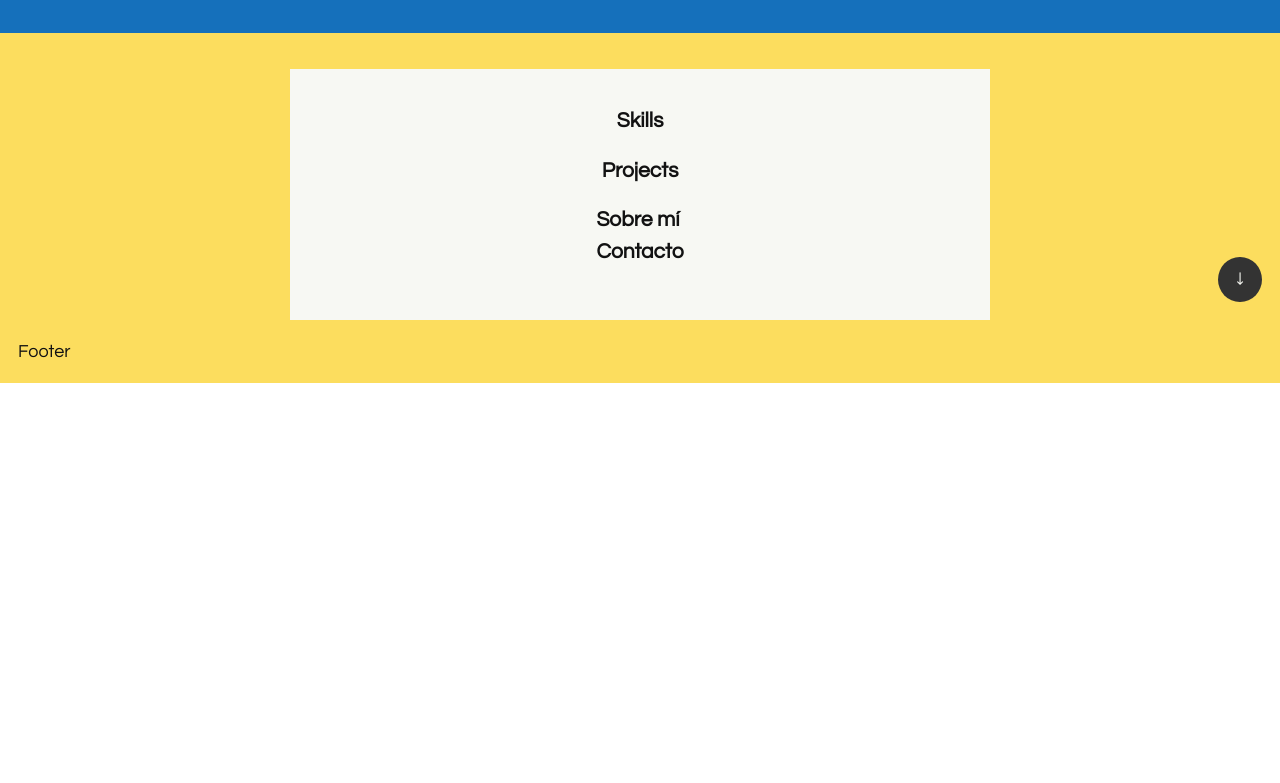
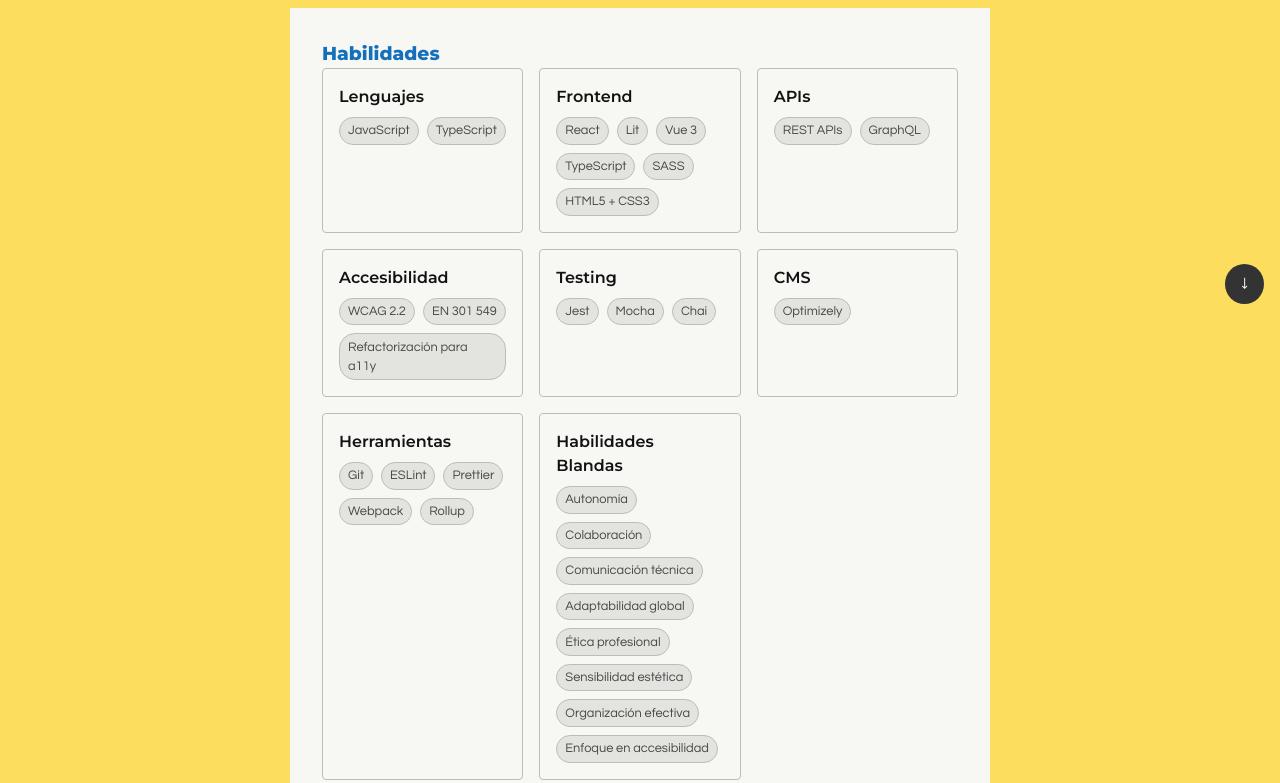
Before and after one commit to juanor9/portfolio, a Gatsby site: page /HomePage/HomePage in a window 1280 px wide. Shown: the part 480-1263 px from the top of the page. Before the commit the page ends 863 px from the top, so only its background shows below. Built offline with nearby package versions, Linux system fonts and the light colour scheme; Gatsby itself is replaced by a stand-in of ours.

Commit message:
create component to display skills

```diff
--- /dev/null
+++ b/src/components/Skills/Skills.scss
@@ -0,0 +1,45 @@
+@use '../../styles/global/forwards' as *;
+
+.skills{
+  &__title{
+    @include section-title;
+  }
+
+  &__container{
+    display: flex;
+    flex-direction: column;
+    gap: 1rem;
+
+    @include breakpoint(laptop) {
+      flex-direction: row;
+      flex-wrap: wrap;
+    }
+  }
+
+  &__group{
+    display: flex;
+    flex-direction: column;
+    gap: 0.5rem;
+    border: 1px solid $cloud-300;
+    padding: 1rem;
+    border-radius: 4px;
+    width: 100%;
+
+    @include breakpoint(laptop) {
+      width: calc((100% - 2rem) / 3);
+    }
+  }
+
+  &__group-title{
+    text-transform: capitalize;
+    font-weight: 600;
+    font-family: "Montserrat", "Noto Sans", sans-serif;
+  }
+
+  &__list{
+    display: flex;
+    flex-direction: row;
+    flex-wrap: wrap;
+    gap: 0.5rem;
+  }
+}
--- /dev/null
+++ b/src/components/Skills/Skills.tsx
@@ -0,0 +1,77 @@
+import * as React from "react";
+import Tag from "../ui/Tag/Tag";
+import "./Skills.scss";
+
+const Skills = () => {
+  const skillsList = {
+    lenguajes: [
+      "JavaScript",
+      "TypeScript"
+    ],
+    frontend: [
+      "React",
+      "Lit",
+      "Vue 3",
+      "TypeScript",
+      "SASS",
+      "HTML5 + CSS3",
+    ],
+    APIs: [
+      "REST APIs",
+      "GraphQL"
+    ],
+    accesibilidad: [
+      "WCAG 2.2",
+      "EN 301 549",
+      "Refactorización para a11y"
+    ],
+    testing: [
+      "Jest",
+      "Mocha",
+      "Chai"
+    ],
+    CMS: [
+      "Optimizely"
+    ],
+    herramientas: [
+      "Git",
+      "ESLint",
+      "Prettier",
+      "Webpack",
+      "Rollup"
+    ],
+    "habilidades blandas": [
+      "Autonomía",
+      "Colaboración",
+      "Comunicación técnica",
+      "Adaptabilidad global",
+      "Ética profesional",
+      "Sensibilidad estética",
+      "Organización efectiva",
+      "Enfoque en accesibilidad",
+
+    ]
+  };
+
+  return (
+    <article className="skills">
+      <h3 className="skills__title">Habilidades</h3>
+      <div className="skills__container">
+      {Object.entries(skillsList).map(([category, skills]) => (
+        <div key={category} className="skills__group">
+          <h4 className="skills__group-title">{category}</h4>
+          <ul className="skills__list">
+            {skills.map((skill) => (
+              <li key={skill}>
+                <Tag text={skill} _isLink={false} />
+              </li>
+            ))}
+          </ul>
+        </div>
+      ))}
+      </div>
+    </article>
+  );
+};
+
+export default Skills;
--- a/src/components/StackButtons/StackButtons.tsx
+++ b/src/components/StackButtons/StackButtons.tsx
@@ -1,6 +1,5 @@
 import * as React from "react";
 import { Link } from "gatsby";
-import clsx from "clsx";
 import "./StackButtons.scss";
 import { ReactComponent as ReactLogo } from "../../icons/react-logo.svg";
 import { ReactComponent as TypeScriptLogo } from "../../icons/typescript-logo.svg";
--- /dev/null
+++ b/src/components/ui/Tag/Tag.scss
@@ -0,0 +1,11 @@
+@use '../../../styles/global/forwards' as *;
+
+.tag{
+  display: inline-block;
+  background-color: $cloud-100;
+  padding: 0.2rem 0.5rem;
+  font-size: 0.8rem;
+  border-radius: 16px;
+  border: 1px solid $cloud-300;
+  color: $cloud-900;
+}
--- /dev/null
+++ b/src/components/ui/Tag/Tag.tsx
@@ -0,0 +1,42 @@
+import * as React from "react";
+import { Link } from "gatsby";
+import clsx from "clsx";
+import "./Tag.scss"
+
+interface TagProps {
+  _isLink: boolean,
+  link?: string,
+  children?: React.ReactNode,
+  text?: string
+}
+
+const Tag = (
+  {
+    _isLink,
+    link,
+    children,
+    text
+  }: TagProps
+) => {
+
+
+  if (_isLink) {
+    return (
+      <li className="tag">
+        <Link to={link || "/"} className="tag__link">
+          {children}
+          {text}
+        </Link>
+      </li>
+    )
+  }
+
+  return (
+    <li className="tag">
+      {children}
+          {text}
+    </li>
+  )
+}
+
+export default Tag;
--- a/src/pages/HomePage/HomePage.tsx
+++ b/src/pages/HomePage/HomePage.tsx
@@ -1,23 +1,16 @@
 import * as React from "react"
 import type { HeadFC, PageProps } from "gatsby"
 import HomeHero from "../../components/HomeHero/HomeHero"
+import Skills from "../../components/Skills/Skills"
 import "./HomePage.scss"
 
 const HomePage: React.FC<PageProps> = () => {
   return (
     <>
-      <button
-        type="button"
-        className="home-page__scroll-button"
-      >
-        ↓
-      </button>
-      <main className="home-page">
+            <main className="home-page">
         <HomeHero />
         <section className="home-page__content">
-          <article>
-            <h3>Skills</h3>
-          </article>
+          <Skills/>
           <article>
             <h3>Projects</h3>
           </article>
@@ -34,6 +27,12 @@
       <footer className="home-page__footer">
         Footer
       </footer>
+      <button
+        type="button"
+        className="home-page__scroll-button"
+      >
+        ↓
+      </button>
     </>
   )
 }
--- a/src/styles/global.scss
+++ b/src/styles/global.scss
@@ -10,7 +10,12 @@
   padding: 0;
   background-color: $yellow;
   color: $black;
+  font-size: 18px;
 
 
   @include body-regular;
+
+  @include breakpoint(laptop) {
+    font-size: 16px;
+  }
 }
--- a/src/styles/global/color.scss
+++ b/src/styles/global/color.scss
@@ -15,3 +15,13 @@
 $yellow-500:	#FCDD5E;
 $yellow-700:	#deaa3b;
 $yellow-900:	#893c0c;
+
+$cloud-100:  #e3e4e0;
+$cloud-200:  #d0d1cd;
+$cloud-300:  #bcbdb9;
+$cloud-400:  #a9a9a6;
+$cloud-500:  #959693;
+$cloud-600:  #828280;
+$cloud-700:  #6e6f6d;
+$cloud-800:  #5a5b59;
+$cloud-900:  #474846;
--- a/src/styles/global/typography.scss
+++ b/src/styles/global/typography.scss
@@ -1,3 +1,4 @@
+
 @mixin body-regular {
   font-family: 'Questrial', 'Noto Sans', sans-serif;
   font-weight: 500;
@@ -5,3 +6,10 @@
   font-size: 1rem;
   line-height: 1.35;
 }
+
+@mixin section-title{
+  font-family: 'Montserrat', 'Noto Sans', sans-serif;
+  font-weight: 800;
+  font-style: normal;
+  color: #1570bb;
+}
--- a/src/styles/reset.scss
+++ b/src/styles/reset.scss
@@ -1,3 +1,5 @@
+@use './global/forwards' as *;
+
 /* RESET BASE */
 
 *,
@@ -17,6 +19,10 @@
   scroll-behavior: smooth;
   -webkit-font-smoothing: antialiased;
   -moz-osx-font-smoothing: grayscale;
+
+  @include breakpoint(laptop) {
+    font-size: 16px;
+  }
 }
 
 img, picture, video, canvas, svg {
```
